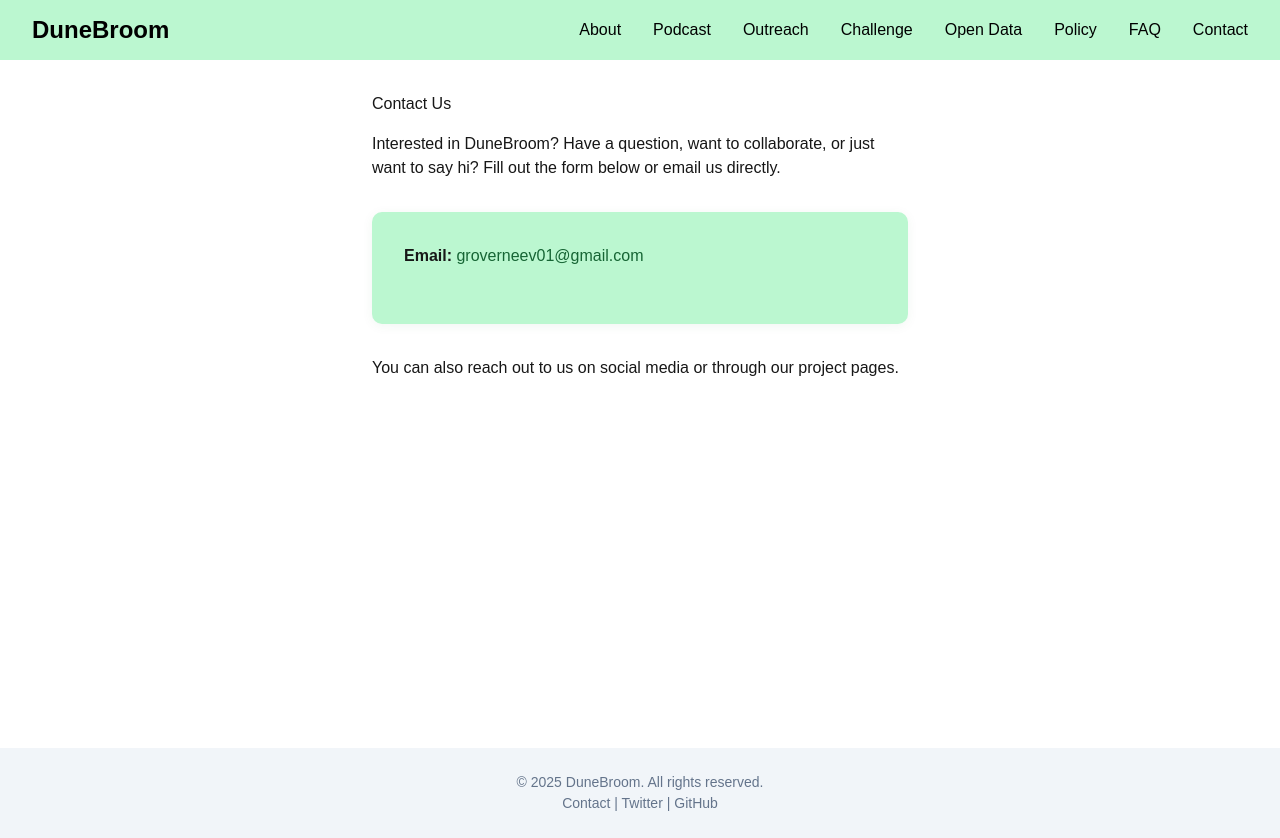
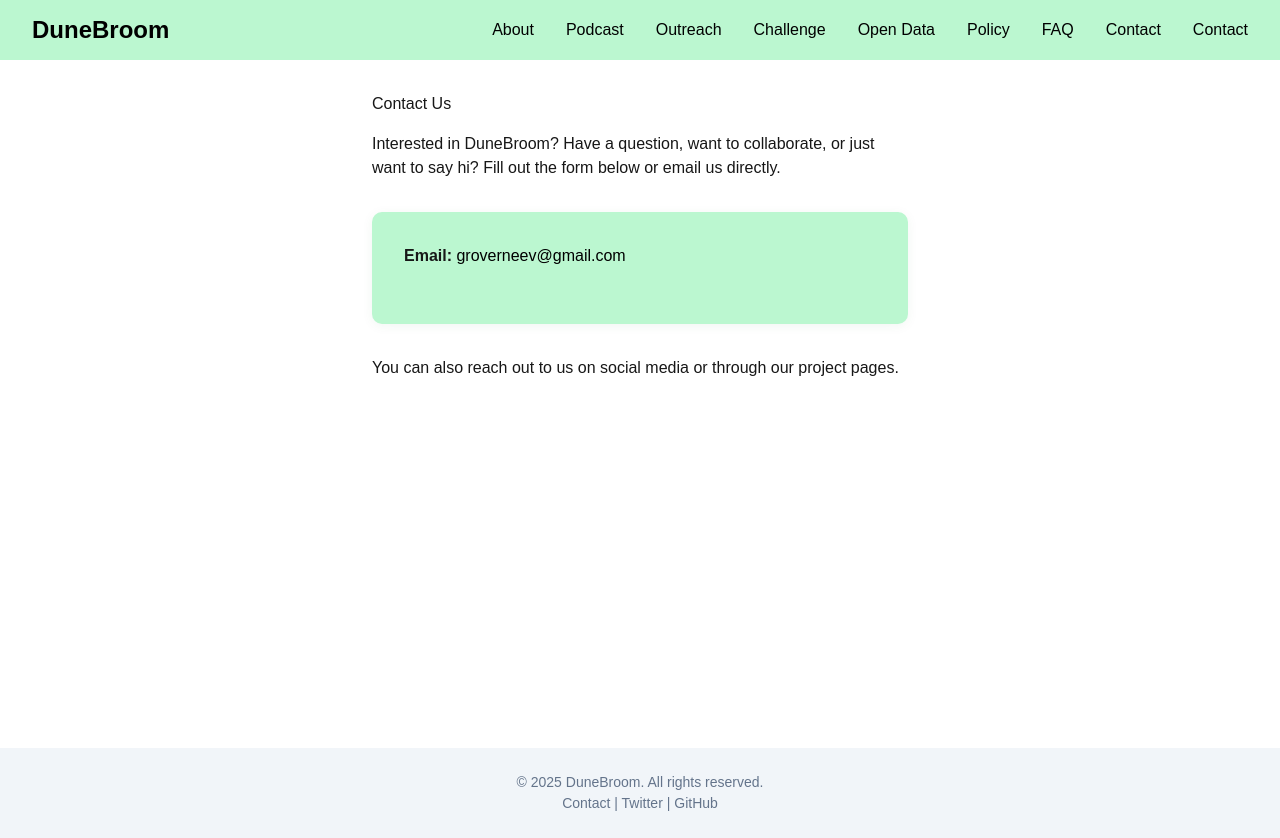
Before and after one commit to groverneev/DuneBroom_Website, a Next.js app: page /contact in a window 1280 px wide. Built offline with nearby package versions, Linux system fonts and the light colour scheme.

Commit message:
Add navigation bar to all pages

```diff
--- a/app/about/page.tsx
+++ b/app/about/page.tsx
@@ -62,7 +62,7 @@ export default function AboutPage() {
         <strong>Want to learn more or get involved?</strong>
         <br />
         <a href="/contact" style={{
-          color: "#166534",
+          color: "#000000",
           textDecoration: "underline",
           fontWeight: 500
         }}>
--- a/app/contact/page.tsx
+++ b/app/contact/page.tsx
@@ -19,7 +19,7 @@ export default function ContactPage() {
         boxShadow: "0 2px 12px rgba(16,102,52,0.06)"
       }}>
         {/* Replace with your email */}
-        <strong>Email:</strong> <a href="mailto:groverneev01@gmail.com" style={{ color: "#166534" }}>groverneev01@gmail.com</a>
+        <strong>Email:</strong> <a href="mailto:groverneev@gmail.com" style={{ color: "#000000" }}>groverneev@gmail.com</a>
         <br /><br />
         {/* Optional: Embed a Google Form or Typeform */}
         {/* <iframe src="YOUR_FORM_LINK_HERE" width="100%" height="400" frameBorder="0" style={{border:0}} allowFullScreen></iframe> */}
--- a/components/Navbar.tsx
+++ b/components/Navbar.tsx
@@ -36,6 +36,7 @@ export default function Navbar() {
         <Link href="/policy">Policy</Link>
         <Link href="/faq">FAQ</Link>
         <Link href="/contact">Contact</Link>
+        <Link href="/contact">Contact</Link>
       </div>
     </nav>
   );
```
